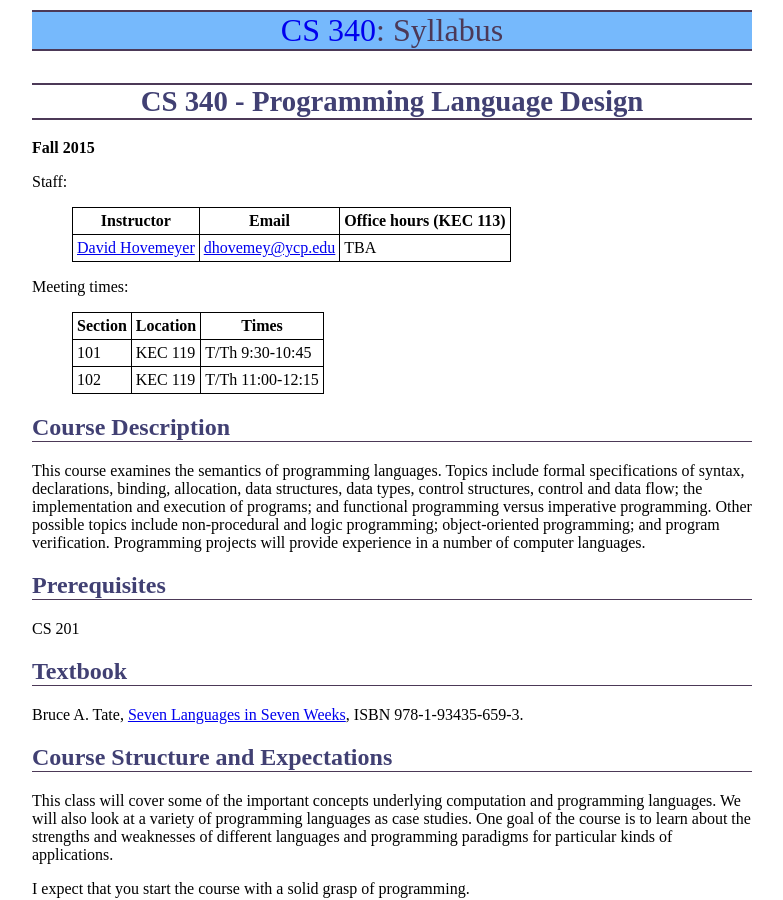
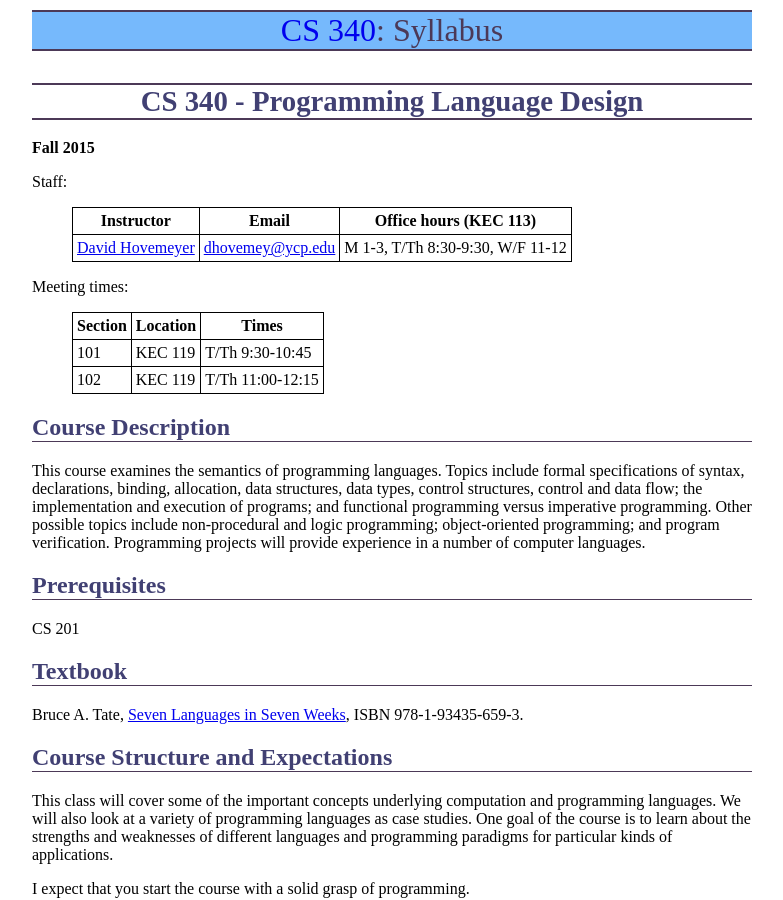
Before and after one commit to ycpcs/cs340-fall2015, a Jekyll site: the page built from syllabus.md, in a window 1280 px wide and 900 px high. Shown: the whole window, without its empty margins (248-1031 px from the left). Built offline with Jekyll 4.4.1, drawn with Linux system fonts in a browser that asks for light colours; Markdown is read by kramdown in place of the engine named in the settings.

Commit message:
added office hours

```diff
--- a/syllabus.md
+++ b/syllabus.md
@@ -12,7 +12,7 @@ Staff:
 
 > Instructor | Email | Office hours (KEC 113)
 > ---------- | ----- | ----------------------
-> [David Hovemeyer](http://faculty.ycp.edu/~dhovemey) | [dhovemey@ycp.edu](mailto:dhovemey@ycp.edu) | TBA
+> [David Hovemeyer](http://faculty.ycp.edu/~dhovemey) | [dhovemey@ycp.edu](mailto:dhovemey@ycp.edu) | M 1-3, T/Th 8:30-9:30, W/F 11-12
 
 Meeting times:
 
```
